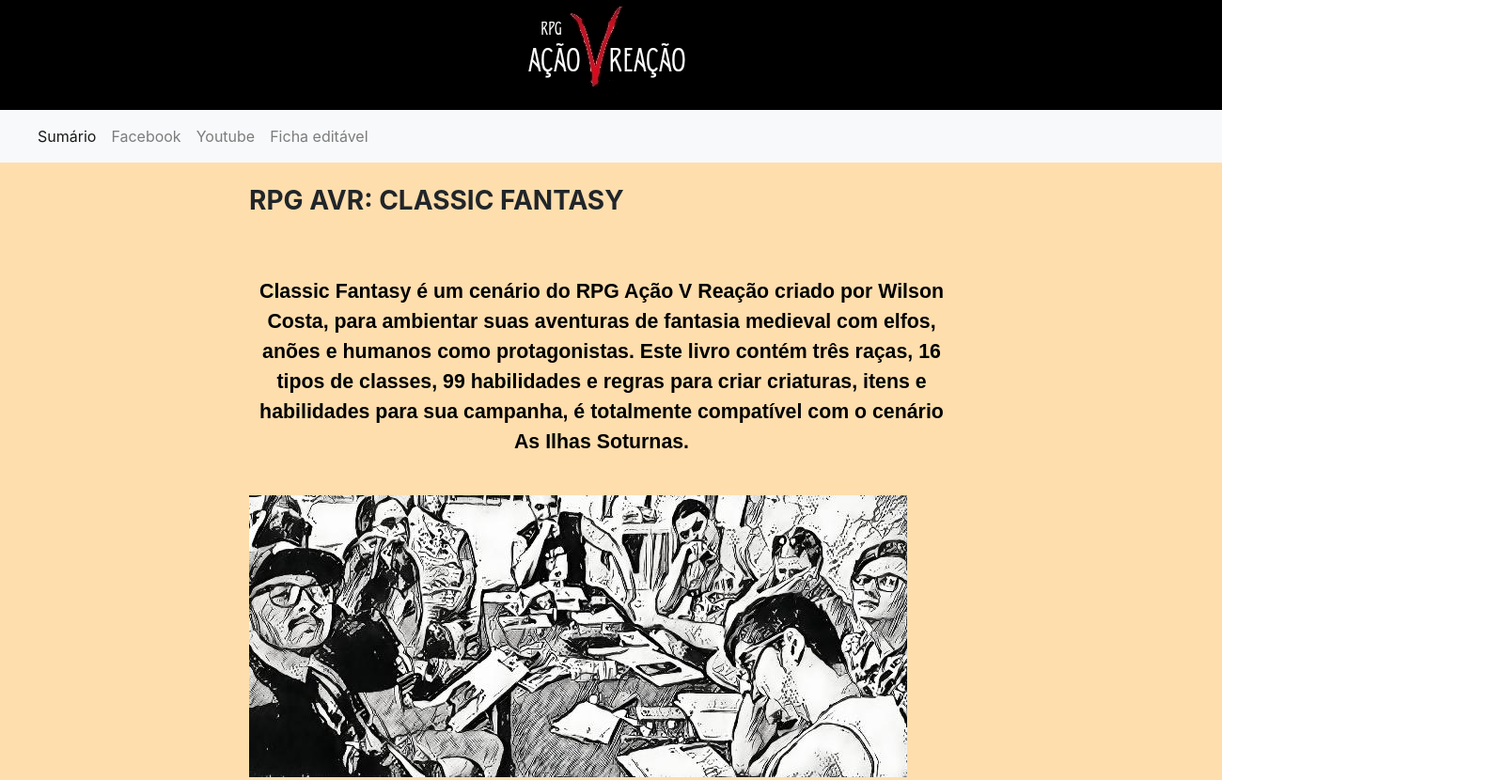
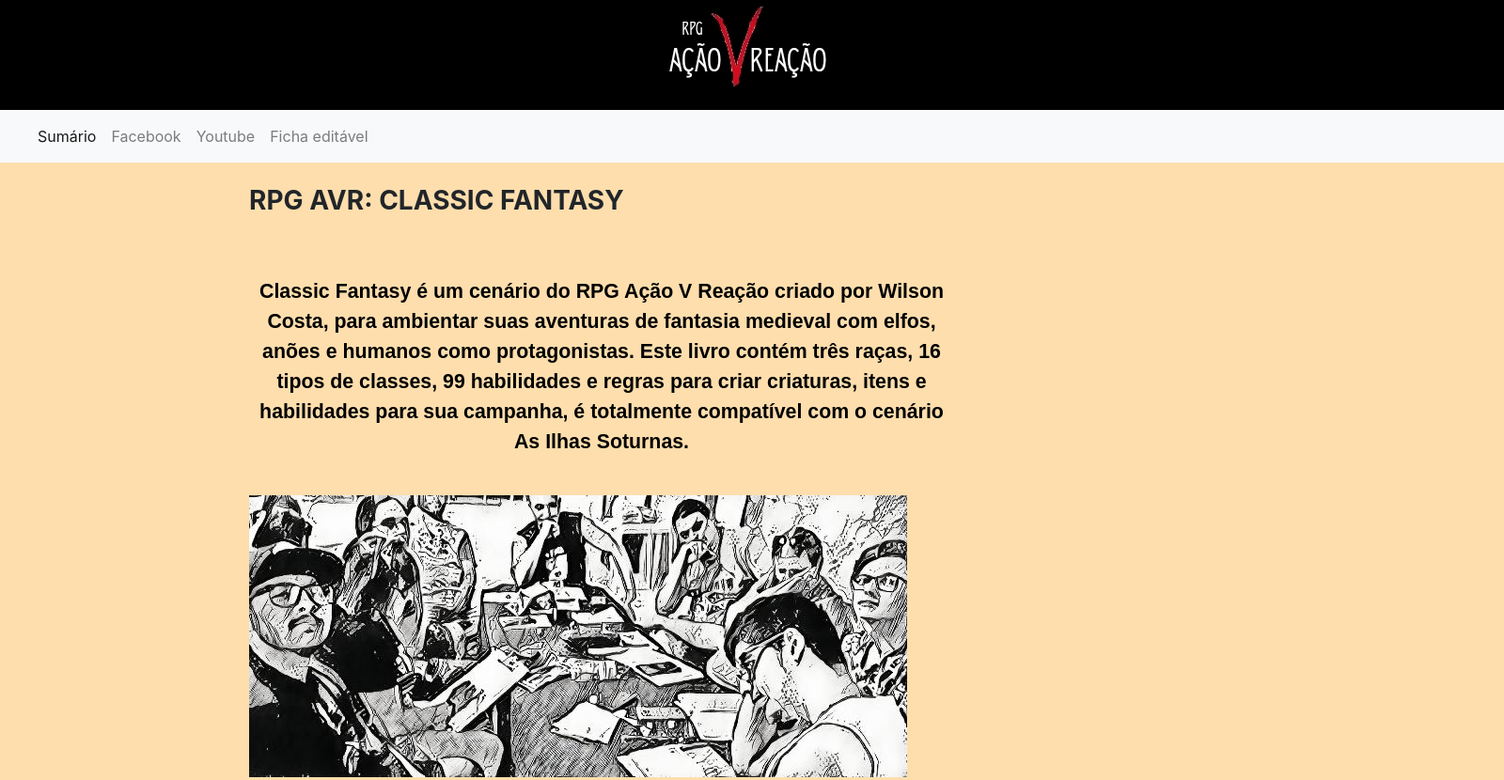
Before and after one commit to ibiamonbroadcast/rpgavr.github.io, a plain HTML site: page index.html in a window 1280 px wide. Shown: the top 830 px of the page at 94% size, 1600 px wide, since content can reach past the window. Drawn offline with nearby package versions, Linux system fonts and the light colour scheme.

Commit message:
Update index.html

```diff
--- a/index.html
+++ b/index.html
@@ -17,7 +17,7 @@
      h2 {text-align: center; color: #C0C0C0; font-size: 25pt; font-family: "Arial, Times New Roman", Century, "Book Antiqua";}
    .texto {background-color: none; width:750px; margin:0 auto; text-align:left; border:12px black;}
      p {text-align: center; color: black; font-size: 16pt; font-family: "Arial", Century, "Book Antiqua";}
-.cabeca {background-color: black; width:1300px; margin:0 auto; text-align:center; border:2px white;}
+.cabeca {background-color: black; width:1600px; margin:0 auto; text-align:center; border:2px white;}
 h4{text-align: center; color: black; font-size: 22pt; font-family: "Arial", Century, "Book Antiqua";}
   .footer{text-align: center; font-size: 15pt; color: black;}
  .botao{float: left;}
```
